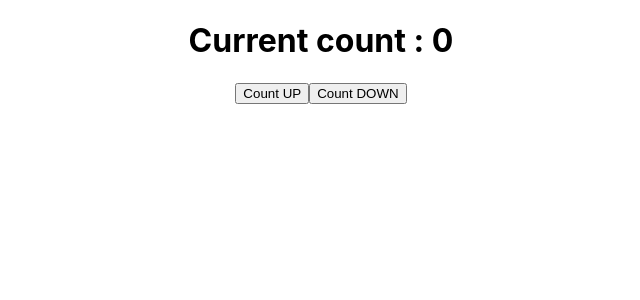
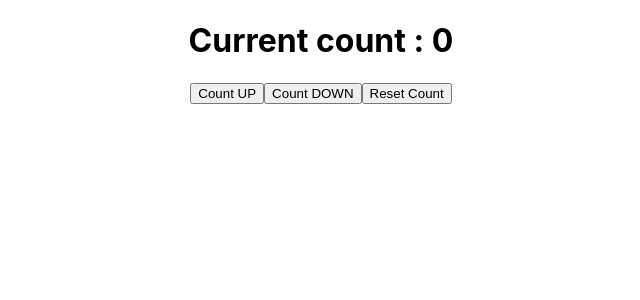
Before and after one commit to jini-labs-2/react-practice, a React (Create React App) app: page / in a window 1280 px wide. Shown: the top 300 px of the page, without its empty margins (319-959 px from the left). Built offline with nearby package versions, Linux system fonts and the light colour scheme.

Commit message:
reducer関数追加

```diff
--- a/src/App.js
+++ b/src/App.js
@@ -9,6 +9,8 @@ function App() {
         return current + action.scale;
       case 'DOWN':
         return current - action.scale;
+      case 'RESET':
+        return 0;
       default:
         break;
     }
@@ -21,12 +23,16 @@ function App() {
   function downFn() {
     countDispatch({type:'DOWN', scale: 1})
   }
+  function resetFn() {
+    countDispatch({type:'RESET'})
+  }
 
   return (
     <div className="App">
       <h1>Current count : {count}</h1>
       <button onClick={upFn}>Count UP</button>
       <button onClick={downFn}>Count DOWN</button>
+      <button onClick={resetFn}>Reset Count</button>
     </div>
   );
 }
```
